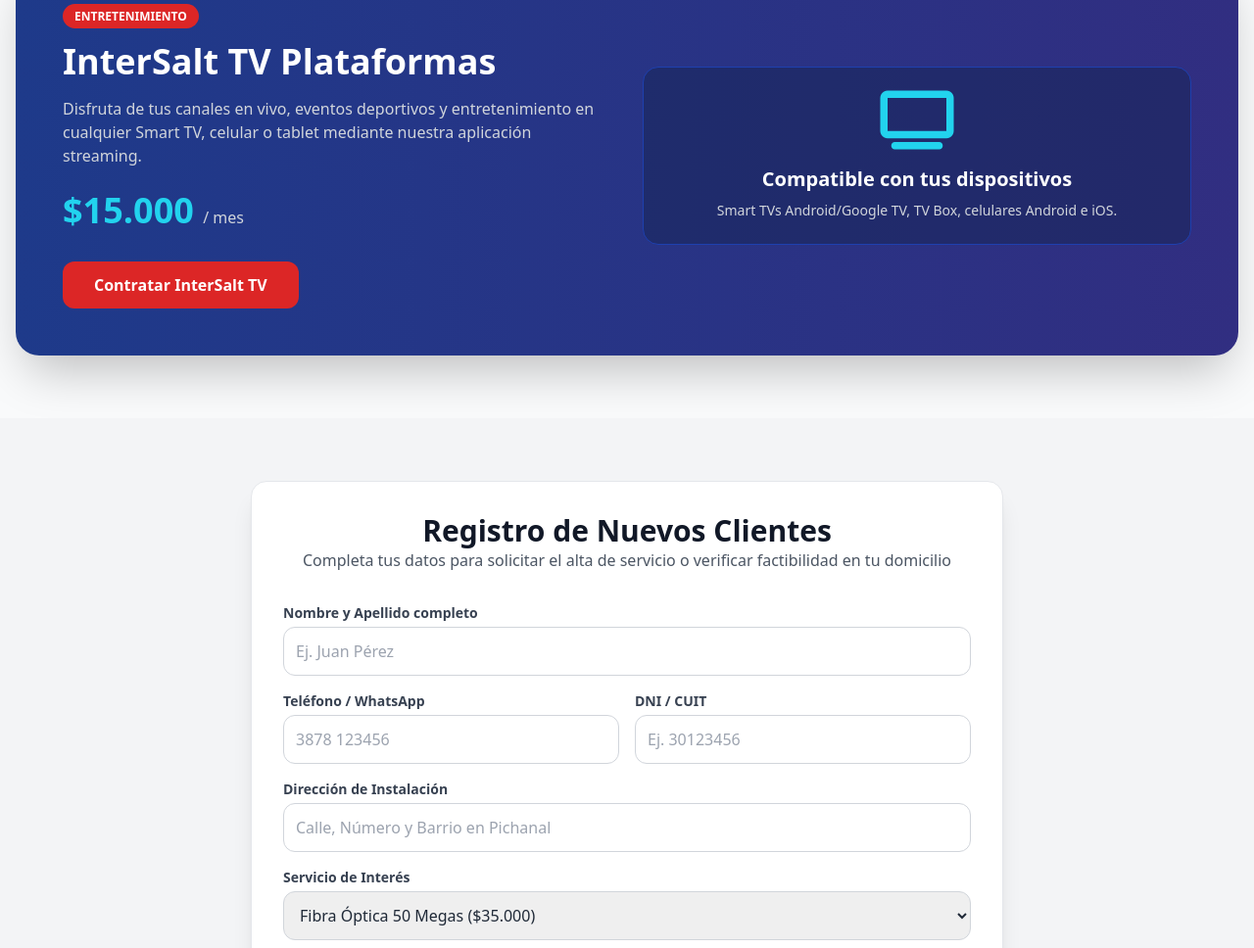
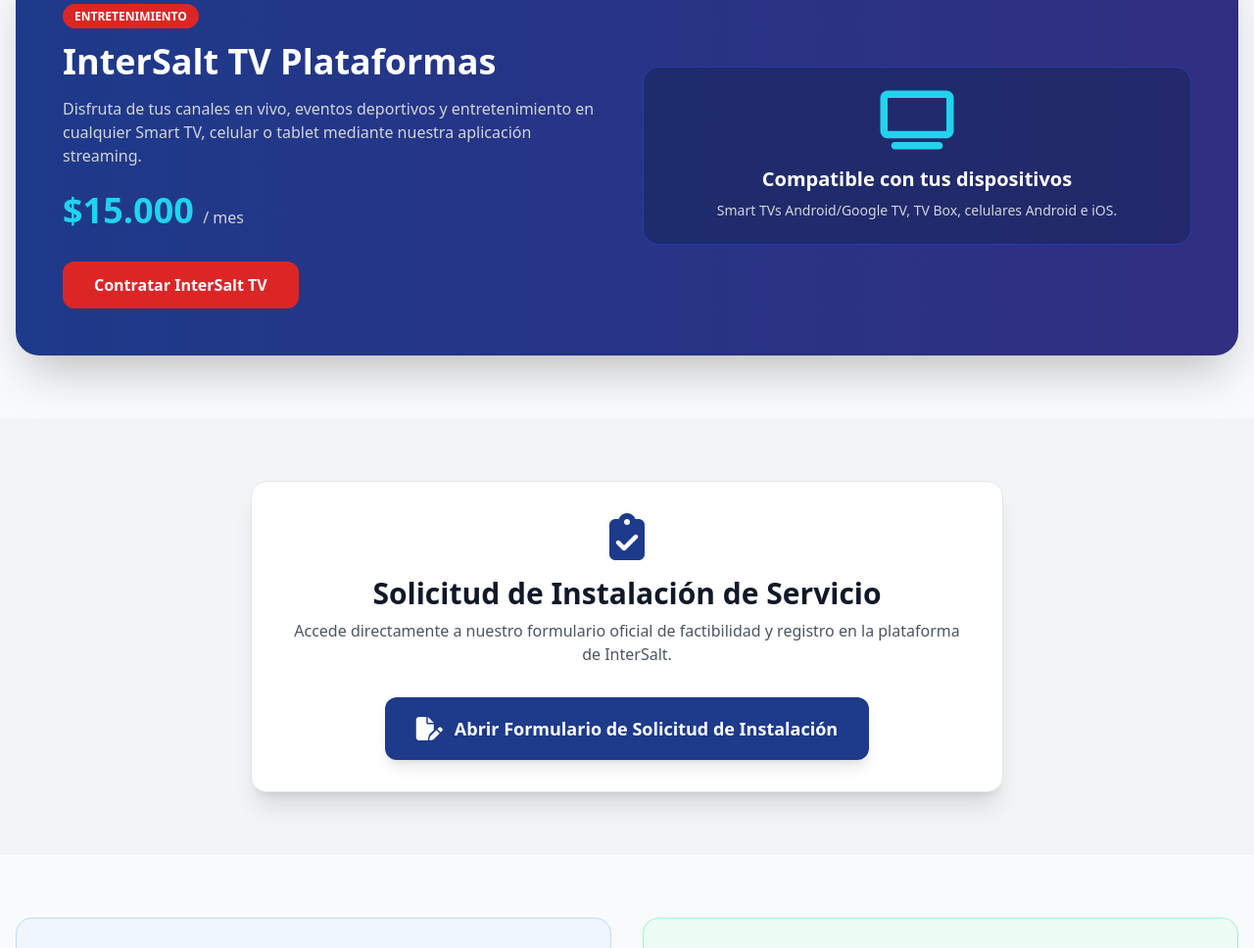
Before and after one commit to intersalt-lab/intersalt, a plain HTML site: page index.html in a window 1280 px wide. Shown: the part 1832-2800 px from the top of the page at 98% size. Drawn offline with nearby package versions, Linux system fonts and the light colour scheme.

Commit message:
Update index.html

```diff
--- a/index.html
+++ b/index.html
@@ -26,7 +26,7 @@
         <a href="#novedades" class="hover:text-cyan-400 transition">Novedades</a>
       </nav>
       <div>
-        <a href="https://wisphub.net/" target="_blank" class="bg-cyan-500 hover:bg-cyan-600 text-slate-900 font-bold px-4 py-2 rounded-lg text-sm shadow transition inline-flex items-center space-x-2">
+        <a href="https://clientes.portalinternet.app/accounts/login/?empresa=inter-salt" target="_blank" class="bg-cyan-500 hover:bg-cyan-600 text-slate-900 font-bold px-4 py-2 rounded-lg text-sm shadow transition inline-flex items-center space-x-2">
           <i class="fa-solid fa-user-gear"></i>
           <span>Portal Clientes</span>
         </a>
@@ -40,7 +40,7 @@
       <h1 class="text-4xl md:text-5xl font-black mb-4">La mejor conectividad en Pichanal y la Región</h1>
       <p class="text-lg md:text-xl text-gray-300 mb-8">Fibra Óptica de alta velocidad, Soluciones Satelitales Starlink, TV Digital y gestión de servicios online.</p>
       <div class="flex flex-col sm:flex-row justify-center gap-4">
-        <a href="#registro" class="bg-cyan-400 hover:bg-cyan-300 text-blue-950 font-bold px-8 py-3 rounded-xl shadow-lg transition">Registrarme / Solicitar Servicio</a>
+        <a href="http://clientes.portalinternet.app/solicitar-instalacion/inter-salt/" target="_blank" class="bg-cyan-400 hover:bg-cyan-300 text-blue-950 font-bold px-8 py-3 rounded-xl shadow-lg transition">Solicitar Instalación</a>
         <a href="https://wa.me/5493878276479?text=Hola%20InterSalt%20Wi-Fi,%20quiero%20consultar%20por%20servicios%20de%20internet" target="_blank" class="bg-green-600 hover:bg-green-500 text-white font-bold px-8 py-3 rounded-xl shadow-lg transition flex items-center justify-center gap-2">
           <i class="fa-brands fa-whatsapp text-xl"></i>
           <span>Consultar por WhatsApp</span>
@@ -69,7 +69,7 @@
             <li class="flex items-center"><i class="fa-solid fa-check text-green-500 mr-2"></i> Redes sociales y streaming HD</li>
           </ul>
         </div>
-        <a href="https://wa.me/5493878276479?text=Hola,%20deseo%20solicitar%20el%20Plan%20Fibra%20de%2050%20Megas%20($35000)" target="_blank" class="mt-8 block w-full bg-blue-900 hover:bg-blue-800 text-white font-bold py-3 rounded-xl text-center transition">Solicitar 50 Megas</a>
+        <a href="http://clientes.portalinternet.app/solicitar-instalacion/inter-salt/" target="_blank" class="mt-8 block w-full bg-blue-900 hover:bg-blue-800 text-white font-bold py-3 rounded-xl text-center transition">Solicitar 50 Megas</a>
       </div>
 
       <!-- PLAN 100 MEGAS (DESTACADO) -->
@@ -85,7 +85,7 @@
             <li class="flex items-center"><i class="fa-solid fa-check text-green-500 mr-2"></i> Ideal para juegos online y llamadas HD</li>
           </ul>
         </div>
-        <a href="https://wa.me/5493878276479?text=Hola,%20deseo%20solicitar%20el%20Plan%20Fibra%20de%20100%20Megas%20($46000)" target="_blank" class="mt-8 block w-full bg-cyan-400 hover:bg-cyan-300 text-blue-950 font-bold py-3 rounded-xl text-center transition">Solicitar 100 Megas</a>
+        <a href="http://clientes.portalinternet.app/solicitar-instalacion/inter-salt/" target="_blank" class="mt-8 block w-full bg-cyan-400 hover:bg-cyan-300 text-blue-950 font-bold py-3 rounded-xl text-center transition">Solicitar 100 Megas</a>
       </div>
 
       <!-- PLAN 300 MEGAS -->
@@ -100,7 +100,7 @@
             <li class="flex items-center"><i class="fa-solid fa-check text-green-500 mr-2"></i> Soporte técnico prioritario</li>
           </ul>
         </div>
-        <a href="https://wa.me/5493878276479?text=Hola,%20deseo%20solicitar%20el%20Plan%20Fibra%20de%20300%20Megas%20($65000)" target="_blank" class="mt-8 block w-full bg-blue-900 hover:bg-blue-800 text-white font-bold py-3 rounded-xl text-center transition">Solicitar 300 Megas</a>
+        <a href="http://clientes.portalinternet.app/solicitar-instalacion/inter-salt/" target="_blank" class="mt-8 block w-full bg-blue-900 hover:bg-blue-800 text-white font-bold py-3 rounded-xl text-center transition">Solicitar 300 Megas</a>
       </div>
     </div>
   </section>
@@ -134,7 +134,7 @@
               </div>
             </div>
           </div>
-          <a href="https://wa.me/5493878276479?text=Hola,%20deseo%20consultar%20por%20Starlink%20Hogar%20($149000%20antena%20+%20$65000%20abono)" target="_blank" class="mt-8 block w-full bg-cyan-400 hover:bg-cyan-300 text-blue-950 font-bold py-3 rounded-xl text-center transition">Solicitar Starlink Hogar</a>
+          <a href="http://clientes.portalinternet.app/solicitar-instalacion/inter-salt/" target="_blank" class="mt-8 block w-full bg-cyan-400 hover:bg-cyan-300 text-blue-950 font-bold py-3 rounded-xl text-center transition">Solicitar Starlink Hogar</a>
         </div>
 
         <!-- STARLINK CAR -->
@@ -153,7 +153,7 @@
               <p class="text-xs text-gray-400 mt-2"><i class="fa-solid fa-shield-halved text-green-400 mr-1"></i> Soporte técnico e instalación garantizada en Pichanal y zonas aledañas.</p>
             </div>
           </div>
-          <a href="https://wa.me/5493878276479?text=Hola,%20deseo%20consultar%20por%20Starlink%20Car%20para%20Veh%C3%ADculos%20($349000)" target="_blank" class="mt-8 block w-full bg-yellow-500 hover:bg-yellow-400 text-black font-bold py-3 rounded-xl text-center transition">Solicitar Starlink Car</a>
+          <a href="http://clientes.portalinternet.app/solicitar-instalacion/inter-salt/" target="_blank" class="mt-8 block w-full bg-yellow-500 hover:bg-yellow-400 text-black font-bold py-3 rounded-xl text-center transition">Solicitar Starlink Car</a>
         </div>
       </div>
     </div>
@@ -168,7 +168,7 @@
         <p class="text-gray-300 mt-4">Disfruta de tus canales en vivo, eventos deportivos y entretenimiento en cualquier Smart TV, celular o tablet mediante nuestra aplicación streaming.</p>
         <p class="text-4xl font-extrabold text-cyan-400 mt-6">$15.000 <span class="text-base text-gray-300 font-normal">/ mes</span></p>
         <div class="mt-8">
-          <a href="https://wa.me/5493878276479?text=Hola,%20quiero%20sumar%20InterSalt%20TV%20($15000)" target="_blank" class="bg-red-600 hover:bg-red-500 text-white font-bold px-8 py-3 rounded-xl transition inline-block">Contratar InterSalt TV</a>
+          <a href="http://clientes.portalinternet.app/solicitar-instalacion/inter-salt/" target="_blank" class="bg-red-600 hover:bg-red-500 text-white font-bold px-8 py-3 rounded-xl transition inline-block">Contratar InterSalt TV</a>
         </div>
       </div>
       <div class="text-center bg-blue-950/50 p-6 rounded-2xl border border-blue-800">
@@ -179,68 +179,34 @@
     </div>
   </section>
 
-  <!-- FORMULARIO DE REGISTRO DE CLIENTES -->
+  <!-- SECCIÓN SOLICITUD DE INSTALACIÓN / REGISTRO DE CLIENTES -->
   <section id="registro" class="py-16 bg-gray-100 px-4">
-    <div class="max-w-3xl mx-auto bg-white rounded-2xl shadow-xl p-8 border border-gray-200">
-      <div class="text-center mb-8">
-        <h2 class="text-3xl font-bold text-gray-900">Registro de Nuevos Clientes</h2>
-        <p class="text-gray-600">Completa tus datos para solicitar el alta de servicio o verificar factibilidad en tu domicilio</p>
+    <div class="max-w-3xl mx-auto bg-white rounded-2xl shadow-xl p-8 border border-gray-200 text-center">
+      <div class="mb-8">
+        <i class="fa-solid fa-clipboard-check text-5xl text-blue-900 mb-4"></i>
+        <h2 class="text-3xl font-bold text-gray-900">Solicitud de Instalación de Servicio</h2>
+        <p class="text-gray-600 mt-2">Accede directamente a nuestro formulario oficial de factibilidad y registro en la plataforma de InterSalt.</p>
       </div>
 
-      <form id="clientRegisterForm" onsubmit="sendRegistration(event)" class="space-y-4">
-        <div>
-          <label class="block text-sm font-semibold text-gray-700">Nombre y Apellido completo</label>
-          <input type="text" id="regName" required class="w-full mt-1 p-3 border border-gray-300 rounded-xl focus:ring-2 focus:ring-blue-900 focus:outline-none" placeholder="Ej. Juan Pérez">
-        </div>
-
-        <div class="grid md:grid-cols-2 gap-4">
-          <div>
-            <label class="block text-sm font-semibold text-gray-700">Teléfono / WhatsApp</label>
-            <input type="tel" id="regPhone" required class="w-full mt-1 p-3 border border-gray-300 rounded-xl focus:ring-2 focus:ring-blue-900 focus:outline-none" placeholder="3878 123456">
-          </div>
-          <div>
-            <label class="block text-sm font-semibold text-gray-700">DNI / CUIT</label>
-            <input type="text" id="regDNI" required class="w-full mt-1 p-3 border border-gray-300 rounded-xl focus:ring-2 focus:ring-blue-900 focus:outline-none" placeholder="Ej. 30123456">
-          </div>
-        </div>
-
-        <div>
-          <label class="block text-sm font-semibold text-gray-700">Dirección de Instalación</label>
-          <input type="text" id="regAddress" required class="w-full mt-1 p-3 border border-gray-300 rounded-xl focus:ring-2 focus:ring-blue-900 focus:outline-none" placeholder="Calle, Número y Barrio en Pichanal">
-        </div>
-
-        <div>
-          <label class="block text-sm font-semibold text-gray-700">Servicio de Interés</label>
-          <select id="regService" class="w-full mt-1 p-3 border border-gray-300 rounded-xl focus:ring-2 focus:ring-blue-900 focus:outline-none">
-            <option value="Fibra Óptica 50 Megas ($35.000)">Fibra Óptica 50 Megas ($35.000)</option>
-            <option value="Fibra Óptica 100 Megas ($46.000)">Fibra Óptica 100 Megas ($46.000)</option>
-            <option value="Fibra Óptica 300 Megas ($65.000)">Fibra Óptica 300 Megas ($65.000)</option>
-            <option value="Starlink Hogar RURAL ($149.000 + $65.000/mes)">Starlink Hogar RURAL</option>
-            <option value="Starlink Car Vehículos ($349.000)">Starlink Car Vehículos</option>
-            <option value="InterSalt TV ($15.000)">InterSalt TV ($15.000)</option>
-          </select>
-        </div>
-
-        <button type="submit" class="w-full bg-blue-900 hover:bg-blue-800 text-white font-bold py-3 rounded-xl transition flex justify-center items-center space-x-2">
-          <i class="fa-brands fa-whatsapp text-xl"></i>
-          <span>Enviar Solicitud de Registro</span>
-        </button>
-      </form>
+      <a href="http://clientes.portalinternet.app/solicitar-instalacion/inter-salt/" target="_blank" class="bg-blue-900 hover:bg-blue-800 text-white font-bold text-lg px-8 py-4 rounded-xl transition inline-flex items-center space-x-3 shadow-lg">
+        <i class="fa-solid fa-file-pen text-2xl"></i>
+        <span>Abrir Formulario de Solicitud de Instalación</span>
+      </a>
     </div>
   </section>
 
-  <!-- SECCIÓN AUTOGESTIÓN Y PAGOS (WISPHUB Y MÓDULO DE PAGO) -->
+  <!-- SECCIÓN AUTOGESTIÓN Y PAGOS -->
   <section id="autogestion" class="py-16 max-w-7xl mx-auto px-4">
     <div class="grid md:grid-cols-2 gap-8">
 
-      <!-- PORTAL CLIENTES (WISPHUB) -->
+      <!-- PORTAL CLIENTES -->
       <div class="bg-blue-50 border border-blue-200 rounded-2xl p-8">
         <div class="flex items-center space-x-3 mb-4">
           <i class="fa-solid fa-mobile-screen-button text-3xl text-blue-900"></i>
-          <h3 class="text-2xl font-bold text-blue-900">Portal Clientes (WispHub)</h3>
+          <h3 class="text-2xl font-bold text-blue-900">Portal Clientes</h3>
         </div>
-        <p class="text-gray-700 mb-6">Si ya eres cliente de InterSalt Wi-Fi, puedes revisar tu factura, consultar tu estado de cuenta y obtener tus datos de pago desde la aplicación oficial de autogestión.</p>
-        <a href="https://wisphub.net/" target="_blank" class="bg-blue-900 hover:bg-blue-800 text-white font-bold px-6 py-3 rounded-xl inline-block transition">Ingresar al Portal Clientes</a>
+        <p class="text-gray-700 mb-6">Si ya eres cliente de InterSalt Wi-Fi, ingresa a tu cuenta para consultar facturas, abonar tu servicio y gestionar tus datos.</p>
+        <a href="https://clientes.portalinternet.app/accounts/login/?empresa=inter-salt" target="_blank" class="bg-blue-900 hover:bg-blue-800 text-white font-bold px-6 py-3 rounded-xl inline-block transition">Ingresar al Portal Clientes</a>
       </div>
 
       <!-- ENVÍO DE COMPROBANTE DE PAGO -->
@@ -306,26 +272,5 @@
     </div>
   </footer>
 
-  <!-- SCRIPT PARA ENVIAR FORMULARIO A WHATSAPP -->
-  <script>
-    function sendRegistration(event) {
-      event.preventDefault();
-      const name = document.getElementById('regName').value;
-      const phone = document.getElementById('regPhone').value;
-      const dni = document.getElementById('regDNI').value;
-      const address = document.getElementById('regAddress').value;
-      const service = document.getElementById('regService').value;
-
-      const text = `Hola InterSalt Wi-Fi, deseo registrarme como nuevo cliente:%0A` +
-                   `- *Nombre:* ${name}%0A` +
-                   `- *DNI:* ${dni}%0A` +
-                   `- *Teléfono:* ${phone}%0A` +
-                   `- *Dirección:* ${address}%0A` +
-                   `- *Servicio de interés:* ${service}`;
-
-      window.open(`https://wa.me/5493878276479?text=${text}`, '_blank');
-    }
-  </script>
-
 </body>
 </html>
```
